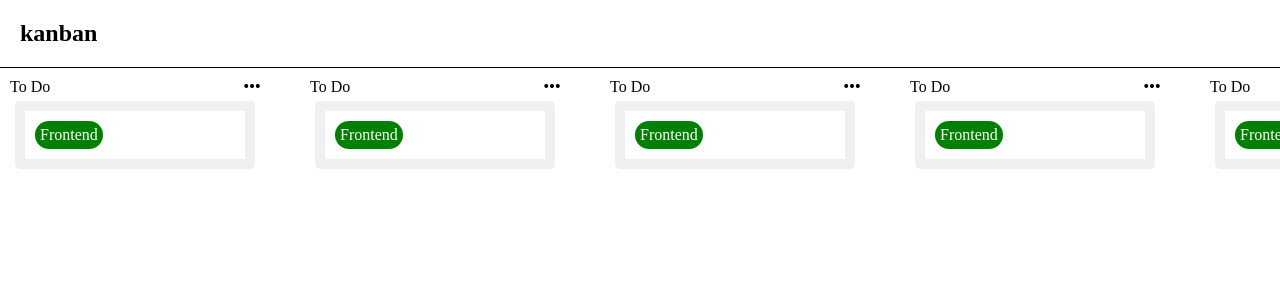
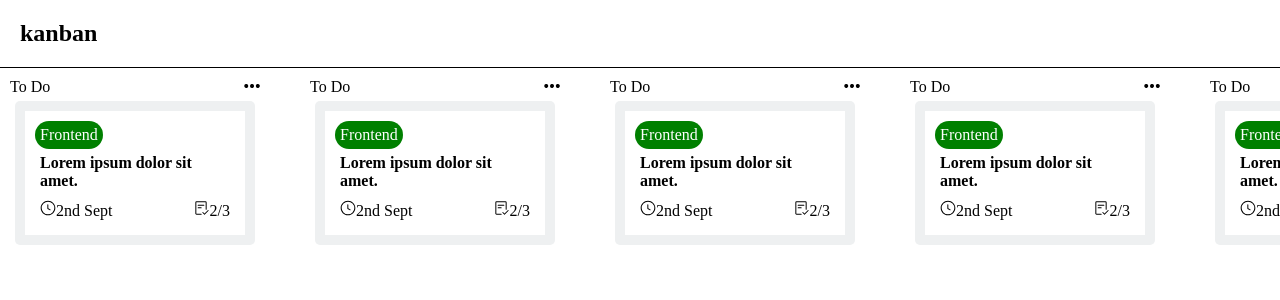
Before and after one commit to SaikatDeb12/kanban-board, a React (Vite) app: page / in a window 1280 px wide. Shown: the top 300 px of the page. Built offline with nearby package versions, Linux system fonts and the light colour scheme.

Commit message:
UI update

```diff
--- a/src/Components/Card/Card.jsx
+++ b/src/Components/Card/Card.jsx
@@ -2,6 +2,8 @@ import React from "react";
 import Chip from "../Chip/Chip";
 import "./Card.scss";
 import { SlOptions } from "react-icons/sl";
+import { GoClock } from "react-icons/go";
+import { GoChecklist } from "react-icons/go";
 
 const Card = () => {
   return (
@@ -11,6 +13,17 @@ const Card = () => {
           <Chip text="Frontend" color="green" />
           <SlOptions className="options" />
         </div>
+        <div className="card-title">Lorem ipsum dolor sit amet.</div>
+        <div className="card-footer">
+          <p>
+            <GoClock />
+            2nd Sept
+          </p>
+          <p>
+            <GoChecklist />
+            2/3
+          </p>
+        </div>
       </div>
     </div>
   );
--- a/src/Components/Card/Card.scss
+++ b/src/Components/Card/Card.scss
@@ -1,5 +1,4 @@
 .card-top {
-  display: flex;
   gap: 5px;
   background-color: #fff;
   padding: 10px;
@@ -21,3 +20,14 @@
   transition: 200ms;
   opacity: 1;
 }
+
+.card-title {
+  font-weight: 600;
+  padding: 5px;
+}
+
+.card-footer {
+  display: flex;
+  justify-content: space-between;
+  padding: 5px;
+}
```
